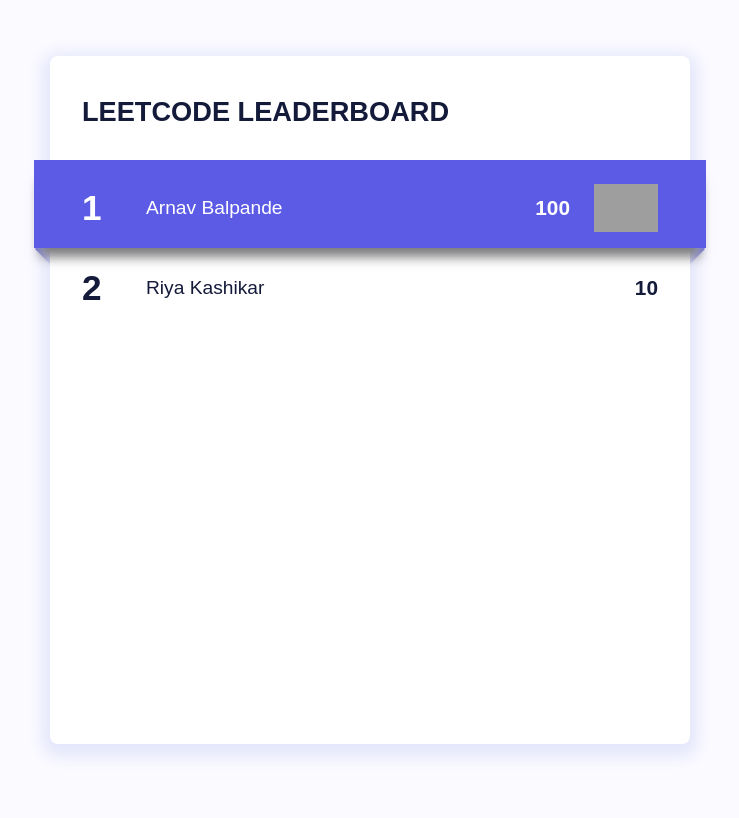
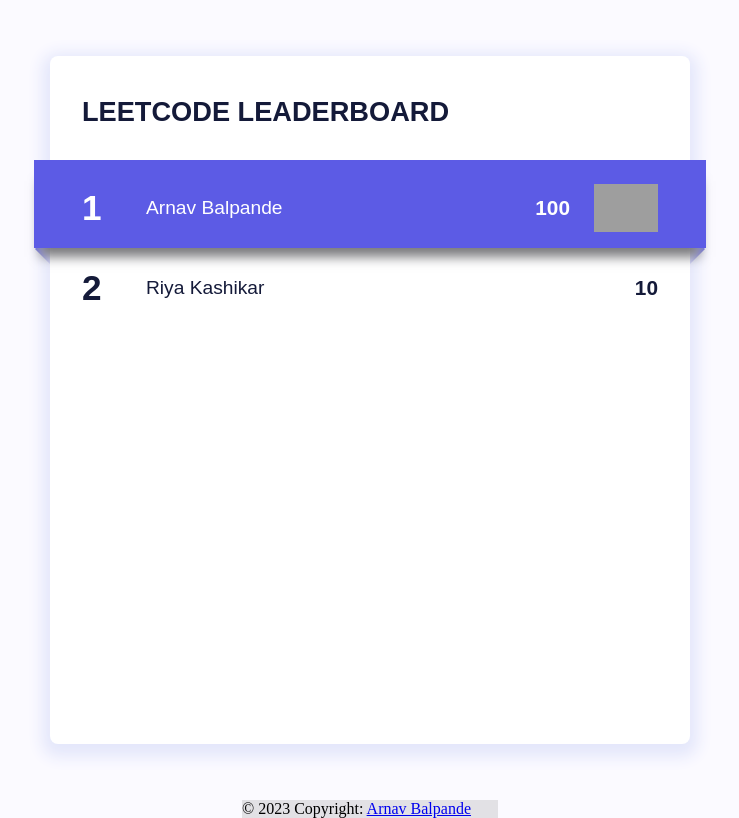
Before and after one commit to arnavhax/leetcode-leaderboard, a Flask app: page / in a window 1280 px wide. Shown: the whole page, without its empty margins (270-1009 px from the left). Before the commit the page ends 756 px from the top, so only its background shows below. Run offline with Flask 3, Linux system fonts and the light colour scheme; some libraries are stand-ins or nearby versions; grey boxes are pictures that could not be loaded.

Commit message:
added footer

```diff
--- a/templates/home.html
+++ b/templates/home.html
@@ -21,8 +21,13 @@
     display: flex;
     align-items: center;
     justify-content: center;
+     position: relative;
   }
-
+  body::after {
+  content: '';
+  display: block;
+  height: 50px; /* Set same as footer's height */
+}
   main {
     width: 40rem;
     height: 43rem;
@@ -260,6 +265,17 @@
           {%endfor%}
         </table>
       </div>
+      <div style=" position: absolute;
+  bottom: 0;
+  width: 20%;
+  height: 0px;">
+        <footer class="bg-light text-center text-lg-start">
+  <div class="text-center p-3" style="background-color: rgba(0, 0, 0, 0.1);">
+    © 2023 Copyright:
+    <a class="text-dark" href="https://www.linkedin.com/in/arnavbal">Arnav Balpande</a>
+  </div>
+</footer>
+      </div>
     </main>
   </body>
 </html>
```
